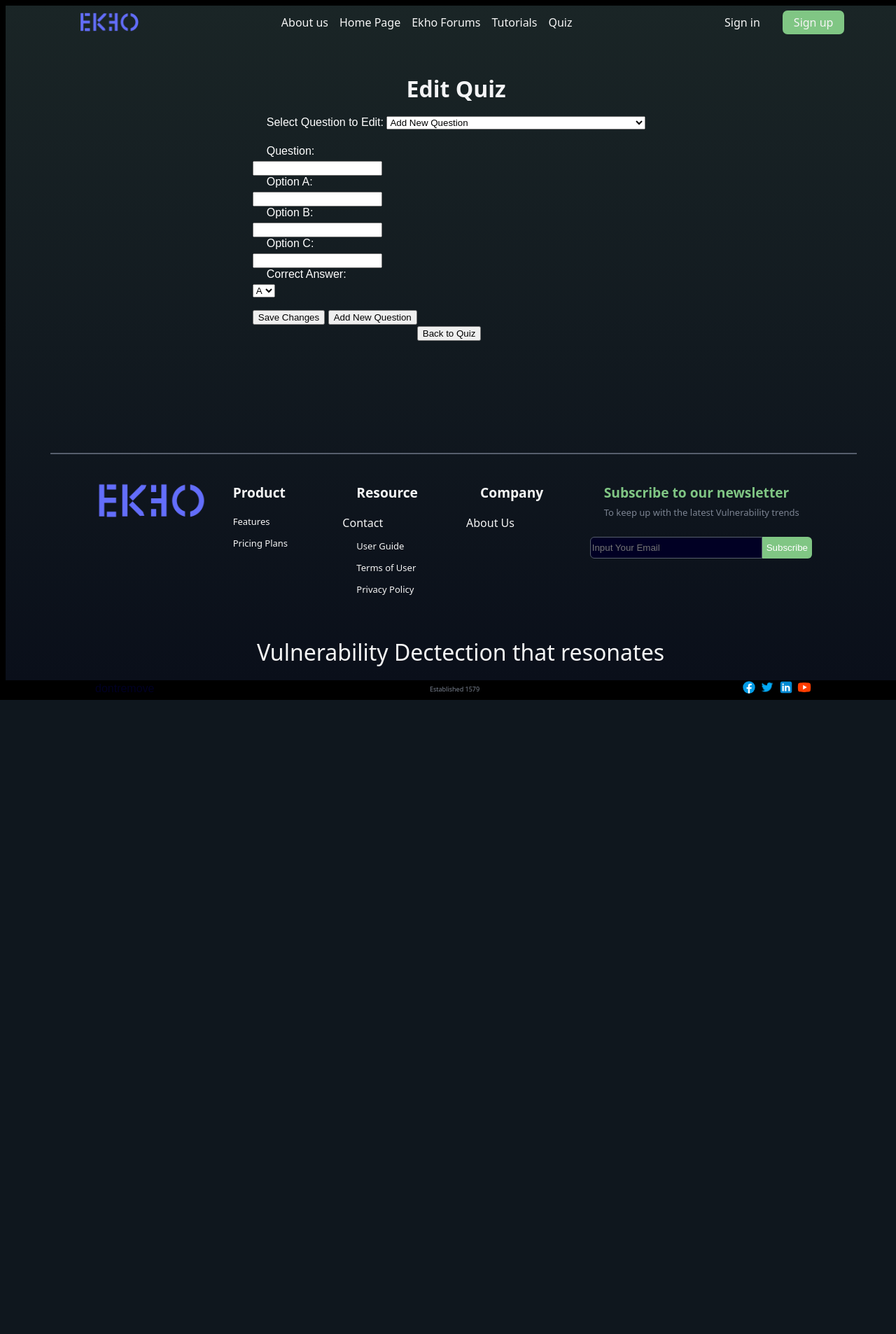
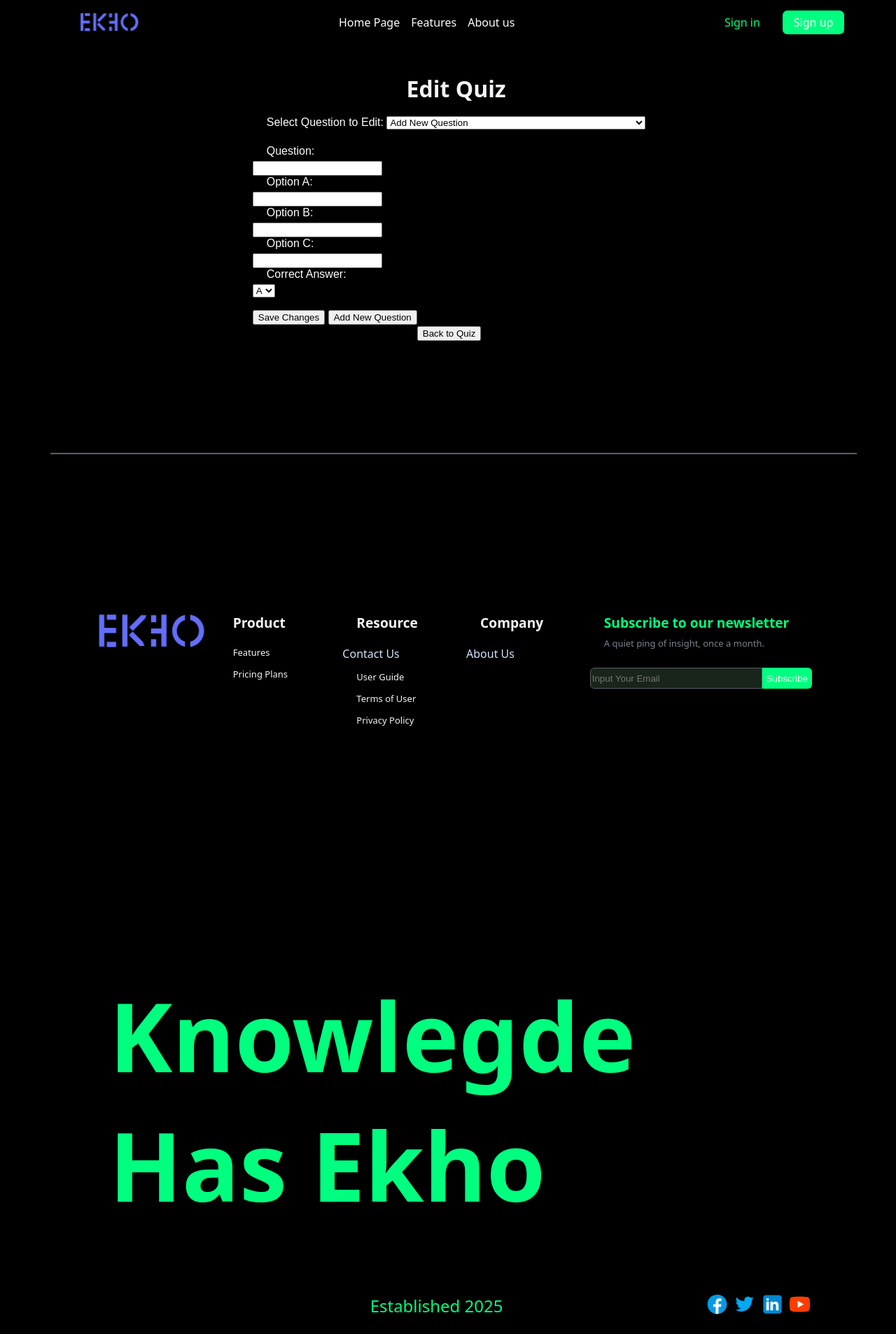
Before and after one commit to SweetDoppio/ECKO, a Flask app: page /edit_quiz in a window 1280 px wide. Shown: the whole page at 70% size. Before the commit the page ends 1000 px from the top, so only its background shows below. Run offline with Flask 3, Linux system fonts and the light colour scheme; some libraries are stand-ins or nearby versions.

Commit message:
Updated styling, such as overall theme and colours. This is still in progress though.

```diff
--- a/app/routes.py
+++ b/app/routes.py
@@ -6,6 +6,7 @@ from app.models import User, Post
 from app.scanner import Scanner
 import sqlalchemy as sa
 from urllib.parse import urlsplit
+import email_validator
 
 import json
 import os
@@ -34,7 +35,7 @@ def home_page():
 
 
 
-@app.route('/quiz')
+@app.route('/quiz.')
 def quiz():
         return render_template('quiz.html')
 
@@ -139,7 +140,7 @@ def register():
 @app.route('/login', methods=['GET', 'POST'])
 def login():
     if current_user.is_authenticated:
-        return redirect(url_for('index'))
+        return redirect(url_for('vul_scanner_test_page'))
     form = LoginForm()
     if form.validate_on_submit():
         flash("Form validated successfully")
@@ -152,7 +153,7 @@ def login():
         if not next_page or urlsplit(next_page).netloc != '':
             #forgot what this exactly does...I think it sends you to the page you wanted to view if you weren't
             #logged in,
-            next_page = url_for('index')
+            next_page = url_for('home_page')
         return redirect(next_page)
     else:
         print("Form validation failed:", form.errors)
--- a/app/static/css/base.css
+++ b/app/static/css/base.css
@@ -1,8 +1,8 @@
 :root{
     --outline-test: 1px rgb(199, 53, 53) solid;
     --main-font-colour: #7b8391;
-    --main-green: #80c684ff;
-    --main-background-color: #000000FF;
+    --main-green: #00FF7F;
+    --main-background-color: #000000;
     --font-color-purple:#6652f3;
     --footer-text-color: #f5f5f5;
     --main-font-style: system-ui, -apple-system, BlinkMacSystemFont, 'Segoe UI', Roboto, Oxygen, Ubuntu, Cantarell, 'Open Sans', 'Helvetica Neue', sans-serif;
@@ -53,7 +53,7 @@
         display: flex;
         flex-direction: column;
         /* outline: 1px solid rgb(118, 208, 76); */
-        background-color: var(--main-background-color);
+        background-color: rgb(0, 0, 0);
         align-items: center;
     }
 
@@ -79,10 +79,11 @@
 
     #base-header-container.scroll-state{
         align-self: center;
-        background-color: #261C32FF;
+        background-color: rgb(255, 255, 255);
         justify-self: center;
         width: 85%;
         border-radius: 10px;
+
     }
 
     .logo-image-container,.nav_main_text_group, .user_sign_in_up_button_group{
@@ -117,9 +118,9 @@
 
     .ecko-slogan-tag{
         margin-bottom: 0.5em;
-        font-size: 2em;
-        color: whitesmoke;
-        font-weight: 500;
+        font-size: 8.5em;
+        color: #00FF7F;
+        font-weight: 550;
         font-family: var(--main-font-style);
     }
 
@@ -129,8 +130,28 @@
         text-decoration: none;
         font-weight: 400;
         font-family: var(--main-font-style);
-        color:#7b8391;
+        color:#d4e4ff;
         transition: transform  0.2s ease-in-out,color 0.2s ease-in-out ;
+    }
+
+    .header-list-text-main{
+        color:white;
+        text-decoration: none;
+    }
+
+    .header-list-text-main.scroll-state{
+        color:#000000;
+        font-weight: 600;
+    }
+
+     .header-list-text-sign{
+        text-decoration: none;
+        color: black;
+     }
+
+    .header-list-text-sign.scroll-state{
+        font-weight: 600;
+        color: #000000FF !important;
     }
 
     .header-list-text:hover{
@@ -253,12 +274,6 @@
         font-family: var(--main-font-style);
     }
 
-    .header-list-text{
-        font-family: var(--main-font-style);
-        color: whitesmoke;
-    }
-
-
     #subscription-footer-grid-section-container > div p:first-child{
         font-size: 1.2em;
         font-weight: bold;
@@ -287,7 +302,7 @@
         height: 2em;
         width: 15rem;
         outline: none;
-        background-color: #010024;
+        background-color: rgb(25, 36, 26);
         color: #f5f5f5;
     }
 
--- a/app/static/css/home_page.css
+++ b/app/static/css/home_page.css
@@ -192,7 +192,7 @@ h3{
 
 #key-metric-banner-container{
     align-self: center;
-    background-color: #19191FFF;
+    background-color: rgb(0, 0, 0);
     width: 100vw;
     padding: 4em;
 
--- a/app/static/css/quiz.css
+++ b/app/static/css/quiz.css
@@ -4,7 +4,6 @@
     color: #FFFFFF;
   }
   body {
-    background: linear-gradient(180deg, #1A2526 0%, #0A0F1A 100%);
     font-family: 'Orbitron', sans-serif;
   }
   .question-container {
--- a/app/static/js/base.js
+++ b/app/static/js/base.js
@@ -1,11 +1,23 @@
 document.addEventListener('DOMContentLoaded', function() {
   const navbar = document.getElementById('base-header-container');
+  const textNavBar = document.querySelectorAll('.header-list-text-main');
+  const signUpButton = document.querySelector('.header-list-text-sign');
 
   window.addEventListener('scroll', function() {
     if (window.scrollY > 50) {
+      textNavBar.forEach((text)=>{
+        text.classList.add('scroll-state');
+      })
       navbar.classList.add('scroll-state');
+      signUpButton.classList.add('scroll-state');
+
     } else {
+      textNavBar.forEach((text)=>{
+        text.classList.remove('scroll-state');
+      })
       navbar.classList.remove('scroll-state');
+      signUpButton.classList.remove('scroll-state');
+
     }
   })});
 
--- a/app/templates/base.html
+++ b/app/templates/base.html
@@ -32,17 +32,20 @@
                     <img src="{{ url_for('static', filename='images/ecko_logo.png') }}" alt="main_ecko_logo">
                 </div>
                 <div class="nav_main_text_group">
-                    <li><a class="header-list-text" href="{{ url_for('about') }}">About us</a></li>
-                    <li><a class="header-list-text" href="{{ url_for('home_page') }}">Home Page</a></li>
-                    <li><a class="header-list-text" href="{{ url_for('index') }}">Ekho Forums</a></li>
-                    <li><a class="header-list-text" href="{{ url_for('help_page') }}#top">Tutorials</a></li>
-                    <li><a class="header-list-text" href="{{ url_for('quiz') }}#top">Quiz</a></li>
+                    <li><a class="header-list-text-main" href="{{ url_for('home_page') }}">Home Page</a></li>
+                    <li><a class="header-list-text-main" href="{{ url_for('help_page') }}#top">Features</a></li>
+                    <li><a class="header-list-text-main" href="{{ url_for('about') }}">About us</a></li>
+                    {% if current_user.is_authenticated %}
+                        <li><a class="header-list-text-main" href="{{ url_for('vul_scanner_test_page') }}">Scan</a></li>
+                        <li><a class="header-list-text-main" href="{{ url_for('quiz') }}">Quiz</a></li>
+
+                    {% endif %}
                 </div>
 
                 <div class="user_sign_in_up_button_group">
                     {% if current_user.is_anonymous %}
-                    <li><a class="header-list-text sign_in_button_header" href="{{ url_for('login') }}">Sign in</a></li>
-                    <li><a class="header-list-text sign_up_button_header" href="{{ url_for('register') }}">Sign up</a></li>
+                    <li><a class="header-list-text-main sign_in_button_header" href="{{ url_for('login') }}">Sign in</a></li>
+                    <li><a class="header-list-text-sign sign_up_button_header" href="{{ url_for('register') }}">Sign up</a></li>
                     {% else %}
                     <li class="header-list-text">Hello {{ current_user.username }}!</li>
                     <li><a class="header-list-text" href="{{ url_for('logout') }}">Logout</a></li>
@@ -84,7 +87,7 @@
                 </div>
                 <div class="resource-footer-grid-section footer-info">
                     <p class="footer-info-title">Resource</p>
-                    <a class="header-list-text" href="{{ url_for('help_page') }}">Contact</a>
+                    <a class="header-list-text" href="{{ url_for('help_page') }}">Contact Us</a>
                     <p>User Guide</p>
                     <p>Terms of User</p>
                     <p>Privacy Policy</p>
@@ -97,7 +100,7 @@
                 <div id="subscription-footer-grid-section-container">
                     <div>
                     <p>Subscribe to our newsletter</p>
-                    <p style="margin-top: -1em; margin-bottom: 2em;">To keep up with the latest Vulnerability trends</p>
+                    <p style="margin-top: -1em; margin-bottom: 2em;">A quiet ping of insight, once a month.</p>
                     </div>
 
                     <form id="footer-user-subscription">
@@ -108,30 +111,30 @@
 
             </div>
             <div class="footer-main-lower-informatinon">
-               <p class="ecko-slogan-tag">Vulnerability Dectection that resonates</p>
+               <p class="ecko-slogan-tag">Knowlegde Has Ekho</p>
                <div class="footer-bottom-section">
-                <div style="color: #010024">dontremove</div>
-                <p style="color:#7b8391; font-size: xx-small;">Established 1579</p>
+                <div style="color: #000000FF">dontremove</div>
+                <p style="color:#00FF7F; font-size: x-large;">Established 2025</p>
                 <div class="social-media-svg-container">
                     <picture class="social-media-icon facebook">
                         <source srcset="https://img.icons8.com/color/48/facebook-new.png" type="image/png+xml">
                         <source srcset="{{ url_for('static', filename='images/icon-facebook.svg') }}" type="image/svg+xml">
-                        <img width="22" height="22" src="{{ url_for('static', filename='images/icon-facebook.png') }}" alt="Facebook">
+                        <img width="35" height="35" src="{{ url_for('static', filename='images/icon-facebook.png') }}" alt="Facebook">
                     </picture>
                     <picture class="social-media-icon twitter">
                         <source srcset="https://img.icons8.com/color/48/twitter--v1.png" type="image/png+xml">
                         <source srcset="{{ url_for('static',  filename='images/icon-twitter.png') }}" alt="twitter-icon">
-                        <img width="22" height="22" src="{{ url_for('static',  filename='images/icon-twitter.png') }}" alt="twitter--v1"/>
+                        <img width="35" height="35" src="{{ url_for('static',  filename='images/icon-twitter.png') }}" alt="twitter--v1"/>
                     </picture>
                     <picture class="social-media-icon linkedin">
                         <source srcset="https://img.icons8.com/color/48/linkedin.png" type="image/png+xml">
                         <souce srcset="{{ url_for('static', filename='images/icon-linkdin.svg' )}}">
-                        <img width="22" height="22" src="{{ url_for('static', filename='images/icon-linkdin.svg' )}}" alt="linkedin"/>
+                        <img width="35" height="35" src="{{ url_for('static', filename='images/icon-linkdin.svg' )}}" alt="linkedin"/>
                     </picture>
                     <picture class="social-media-icon youtuvbe">
                         <source srcset="https://img.icons8.com/color/48/youtube-play.png" type="image/png+xml">
                         <source srcset="{{ url_for('static', filename='images/icon-youtube.svg') }}">
-                        <img width="22" height="22" src="{{ url_for('static', filename='images/icon-linkdin.svg' )}}" alt="youtube-play"/>
+                        <img width="35" height="35" src="{{ url_for('static', filename='images/icon-linkdin.svg' )}}" alt="youtube-play"/>
                     </picture>
                 </div>
 
--- a/app/templates/vul_scanner_test_page.html
+++ b/app/templates/vul_scanner_test_page.html
@@ -1,3 +1,7 @@
+{% extends 'base.html' %}
+
+    {% block content %}
+
 <!DOCTYPE html>
 <html lang="en">
 <head>
@@ -132,3 +136,5 @@
   <script src="{{ url_for('static', filename='js/vul_scanner_test_page.js') }}"></script>
 </body>
 </html>
+
+{% endblock %}
```
Also changed, not shown: app.db.
